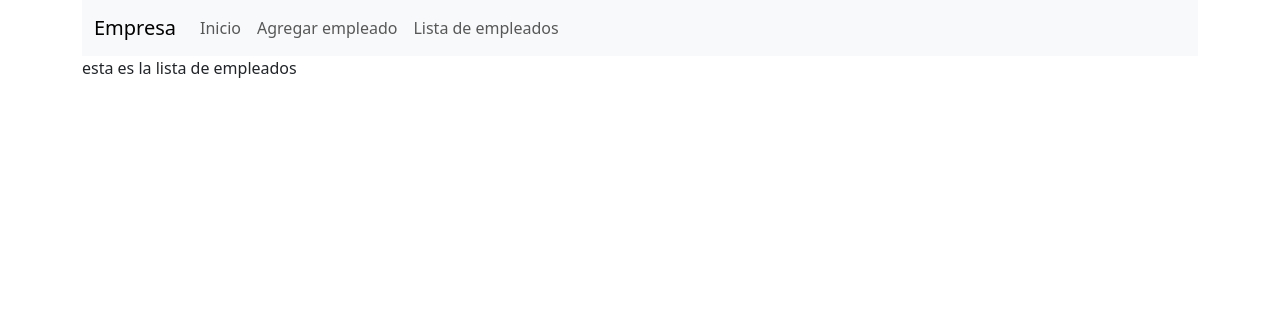
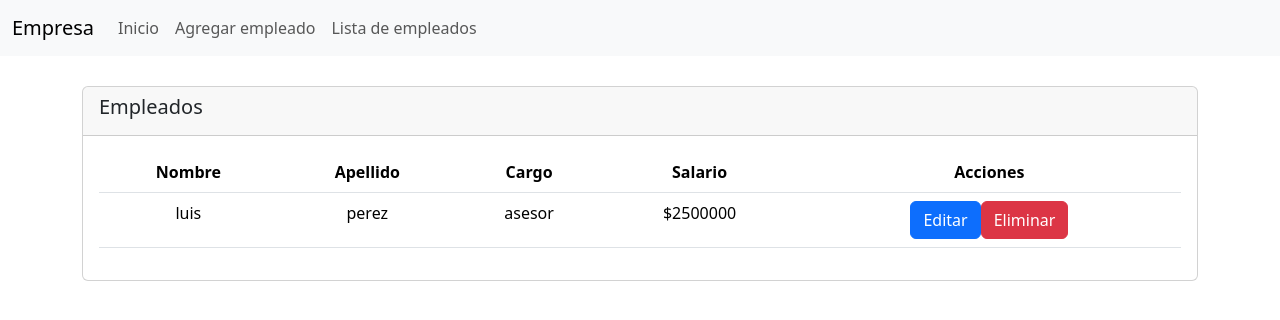
Before and after one commit to yeifreng/crud-angular, an Angular app: page /empleados in a window 1280 px wide. Shown: the top 320 px of the page. Built offline with nearby package versions, Linux system fonts and the light colour scheme.

Commit message:
agregando estetica a los componentes

```diff
--- a/src/app/app.component.html
+++ b/src/app/app.component.html
@@ -1,4 +1,4 @@
+<app-menu-principal></app-menu-principal>
 <div class="container">
-      <app-menu-principal></app-menu-principal>
       <router-outlet></router-outlet>
 </div>
--- a/src/app/formulario-empleados/formulario-empleados.component.css
+++ b/src/app/formulario-empleados/formulario-empleados.component.css
@@ -0,0 +1,11 @@
+.center{
+    margin-top: 30px;
+    display: flex;
+    align-items: center;
+    justify-content: center;
+}
+
+.tittle{
+    background-color: #DCD6F7;
+    padding: 20px;
+}
--- a/src/app/formulario-empleados/formulario-empleados.component.html
+++ b/src/app/formulario-empleados/formulario-empleados.component.html
@@ -1 +1,31 @@
-<p>aqui va el formulario para agregar empleados</p>
+<div class="row center">
+    <div class="col-lg-6">
+        <div class="card">
+            <div class="card-header">
+                <h5>{{titulo}}</h5>
+            </div>
+            <div class="card-body">
+                <form action="" class="form-group card-body">
+                    <div class="mb-3">
+                        <label class="form-label">Nombre</label>
+                        <input [(ngModel)] = "nombreEmpleado" type="text" class="form-control" name="nombre" id="nombre" placeholder="Nombre empleado">
+                    </div>
+                    <div class="mb-3">
+                        <label class="form-label">Apellido</label>
+                        <input [(ngModel)] = "apellidoEmpleado" type="text" class="form-control" name="apellido" id="apellido" placeholder="Apellido empleado">
+                    </div>
+                    <div class="mb-3">
+                        <label class="form-label">Cargo</label>
+                        <input [(ngModel)] = "cargoEmpleado" type="text" class="form-control" name="cargo" id="cargo" placeholder="Cargo empleado">
+                    </div>
+                    <div class="mb-3">
+                        <label class="form-label">Salario</label>
+                        <input [(ngModel)] = "salarioEmpleado" type="text" class="form-control" name="salario" id="salario" placeholder="Salario empleado">
+                    </div>
+                    <button (click)="guardarEmpleado()" type="submit" class="btn btn-primary">Guardar</button>
+                </form>
+            </div>
+        </div>
+    </div>
+
+</div>
--- a/src/app/formulario-empleados/formulario-empleados.component.ts
+++ b/src/app/formulario-empleados/formulario-empleados.component.ts
@@ -8,6 +8,25 @@ import { Empleado } from '../empleados';
 })
 export class FormularioEmpleadosComponent {
 
+  titulo:string = 'Agregar empleado';
 
+  //formulario es el componente padre
+
+    nombreEmpleado:string;
+    apellidoEmpleado:string;
+    cargoEmpleado:string;
+    salarioEmpleado:number;
+
+    empleados:Empleado[] = [
+      new Empleado("juan","perez","auxiliar", 1500000),
+      new Empleado("ana","diaz","asesor",2500000),
+      new Empleado("maria","paz","asesor",2500000),
+      new Empleado("luis","daza","director",6500000)
+      ];
+
+    guardarEmpleado(){
+      let miEmpleado = new Empleado(this.nombreEmpleado, this.apellidoEmpleado, this.cargoEmpleado, this.salarioEmpleado);
+      this.empleados.push(miEmpleado);
+    }
 
 }
--- a/src/app/lista-empleados/lista-empleados.component.css
+++ b/src/app/lista-empleados/lista-empleados.component.css
@@ -1,3 +1,7 @@
 .center{
     text-align: center;
 }
+
+.margin{
+    margin-top: 30px;
+}
--- a/src/app/lista-empleados/lista-empleados.component.html
+++ b/src/app/lista-empleados/lista-empleados.component.html
@@ -1 +1,29 @@
-<p>esta es la lista de empleados</p>
+<div class="card margin">
+    <div class="card-header">
+        <h5>{{titulo}}</h5>
+    </div>
+    <div class="card-body">
+
+    <table class="table table-responsive center">
+        <thead class="">
+            <tr>
+                <th>Nombre</th>
+                <th>Apellido</th>
+                <th>Cargo</th>
+                <th>Salario</th>
+                <th>Acciones</th>
+            </tr>
+        </thead>
+        <tbody>
+            <tr>
+                <td>luis</td>
+                <td>perez</td>
+                <td>asesor</td>
+                <td>$2500000</td>
+                <td><button class="btn btn-primary">Editar</button><button class="btn btn-danger">Eliminar</button></td>
+            </tr>
+        </tbody>
+    </table>
+
+    </div>
+</div>
--- a/src/app/lista-empleados/lista-empleados.component.ts
+++ b/src/app/lista-empleados/lista-empleados.component.ts
@@ -8,5 +8,11 @@ import { Empleado } from '../empleados';
 })
 export class ListaEmpleadosComponent {
 
+//listado es el componente hijo
+
+titulo:string = 'Empleados';
+//estamos recibiendo desde el template, la informacion del componente padre y guardamos eso
+//en una variable para usarlo en el componente hijo
+@Input() empleado:Empleado;
 
 }
```
